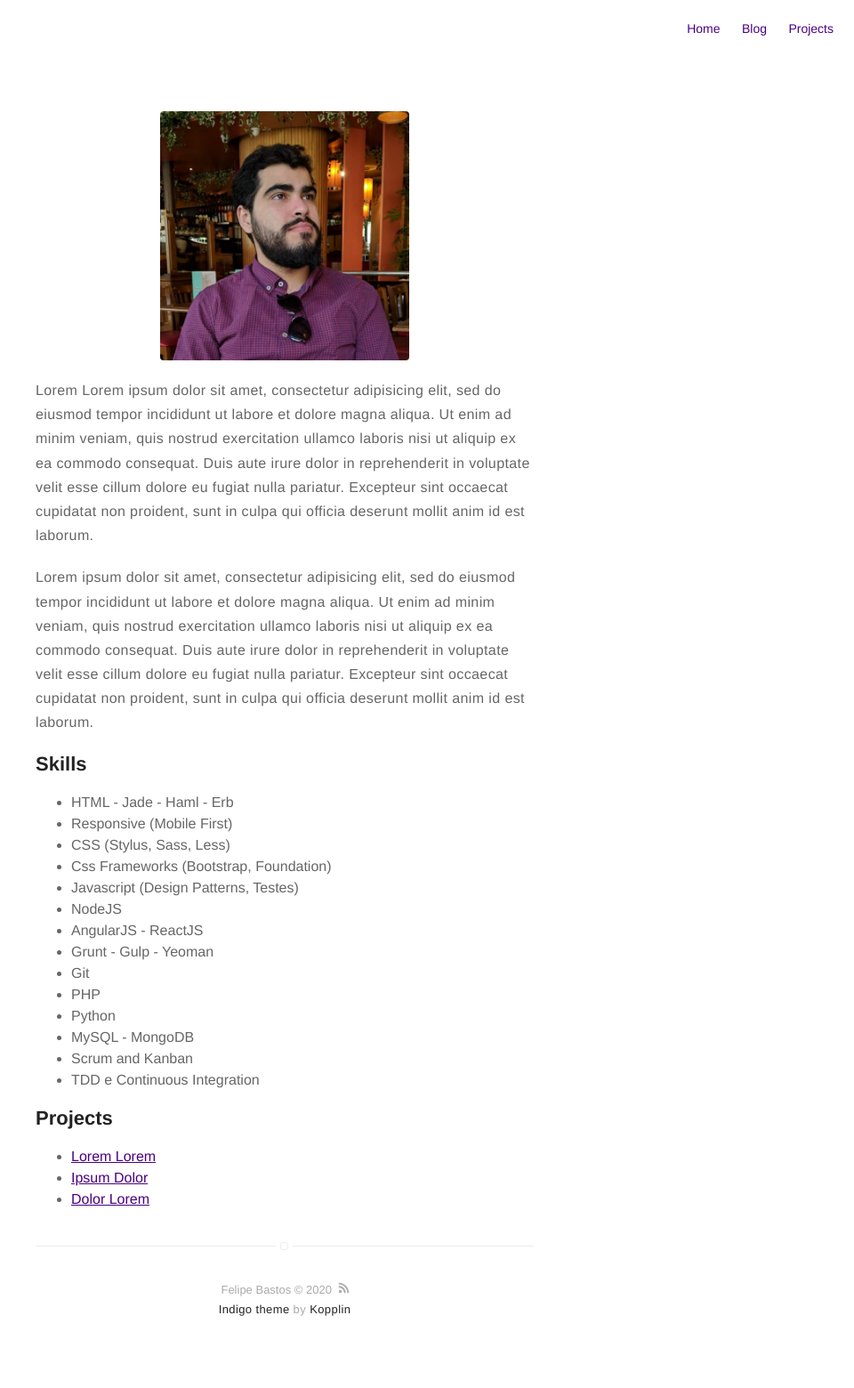
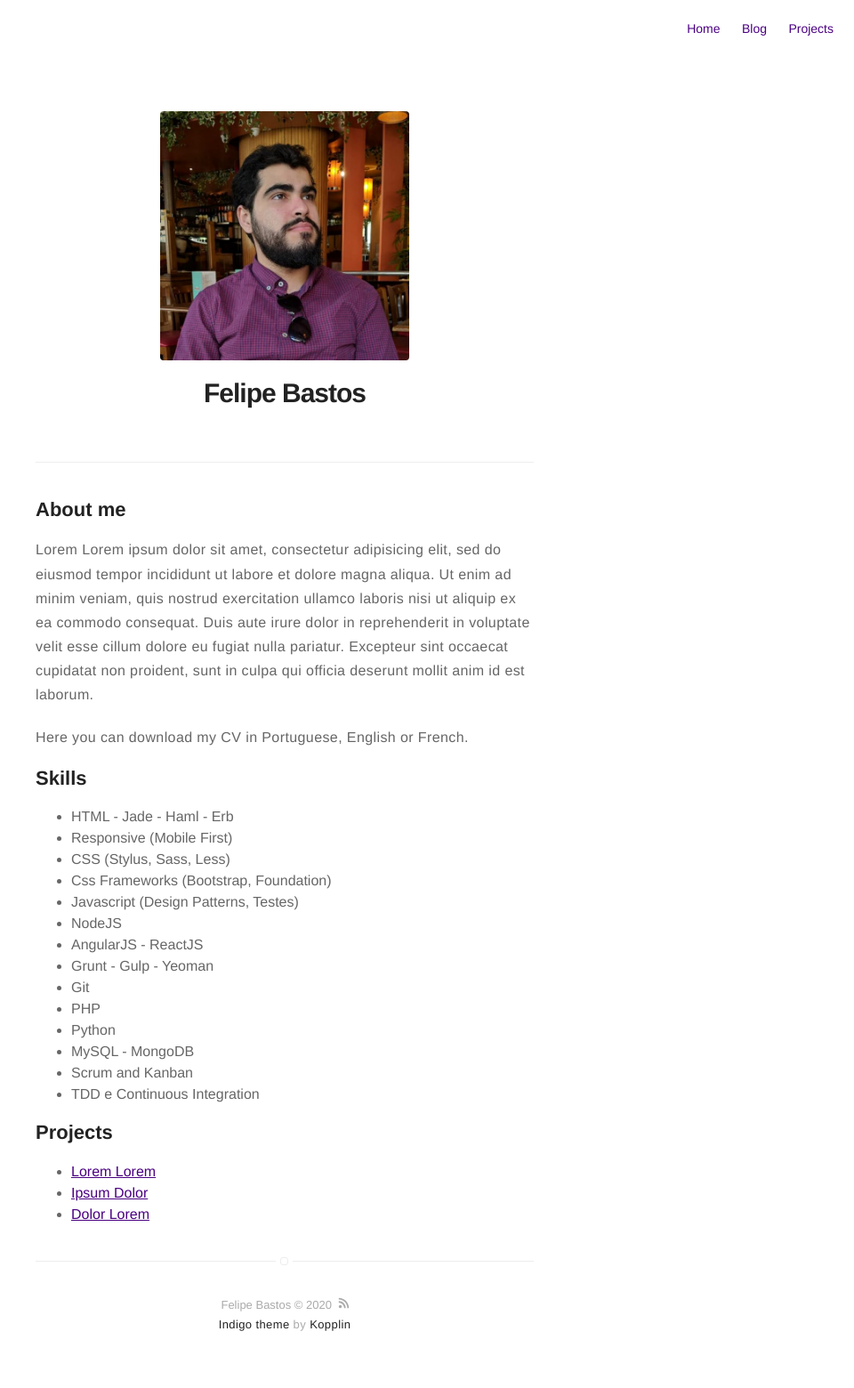
Before and after one commit to felipebastosb/felipebastosb.github.io, a Jekyll site: the page built from resume.md, in a window 1280 px wide. Shown: the whole page at 89% size, without its empty margins (320-1280 px from the left). Built offline with Jekyll 4.4.1, drawn with Linux system fonts in a browser that asks for light colours.

Commit message:
Update resume.md

```diff
--- a/resume.md
+++ b/resume.md
@@ -2,7 +2,16 @@
 title: Resume
 layout: page
 ---
+
 ![Profile Image]({% if site.external-image %}{{ site.picture }}{% else %}{{ site.url }}/{{ site.picture }}{% endif %})
+
+
+<h1>Felipe Bastos</h1>
+
+---
+
+
+<h2>About me</h2>
 
 <p>Lorem Lorem ipsum dolor sit amet, consectetur adipisicing elit, sed do eiusmod
 tempor incididunt ut labore et dolore magna aliqua. Ut enim ad minim veniam,
@@ -11,12 +20,7 @@ consequat. Duis aute irure dolor in reprehenderit in voluptate velit esse
 cillum dolore eu fugiat nulla pariatur. Excepteur sint occaecat cupidatat non
 proident, sunt in culpa qui officia deserunt mollit anim id est laborum.</p>
 
-<p>Lorem ipsum dolor sit amet, consectetur adipisicing elit, sed do eiusmod
-tempor incididunt ut labore et dolore magna aliqua. Ut enim ad minim veniam,
-quis nostrud exercitation ullamco laboris nisi ut aliquip ex ea commodo
-consequat. Duis aute irure dolor in reprehenderit in voluptate velit esse
-cillum dolore eu fugiat nulla pariatur. Excepteur sint occaecat cupidatat non
-proident, sunt in culpa qui officia deserunt mollit anim id est laborum.</p>
+<p>Here you can download my CV in Portuguese, English or French.</p>
 
 <h2>Skills</h2>
 
```
